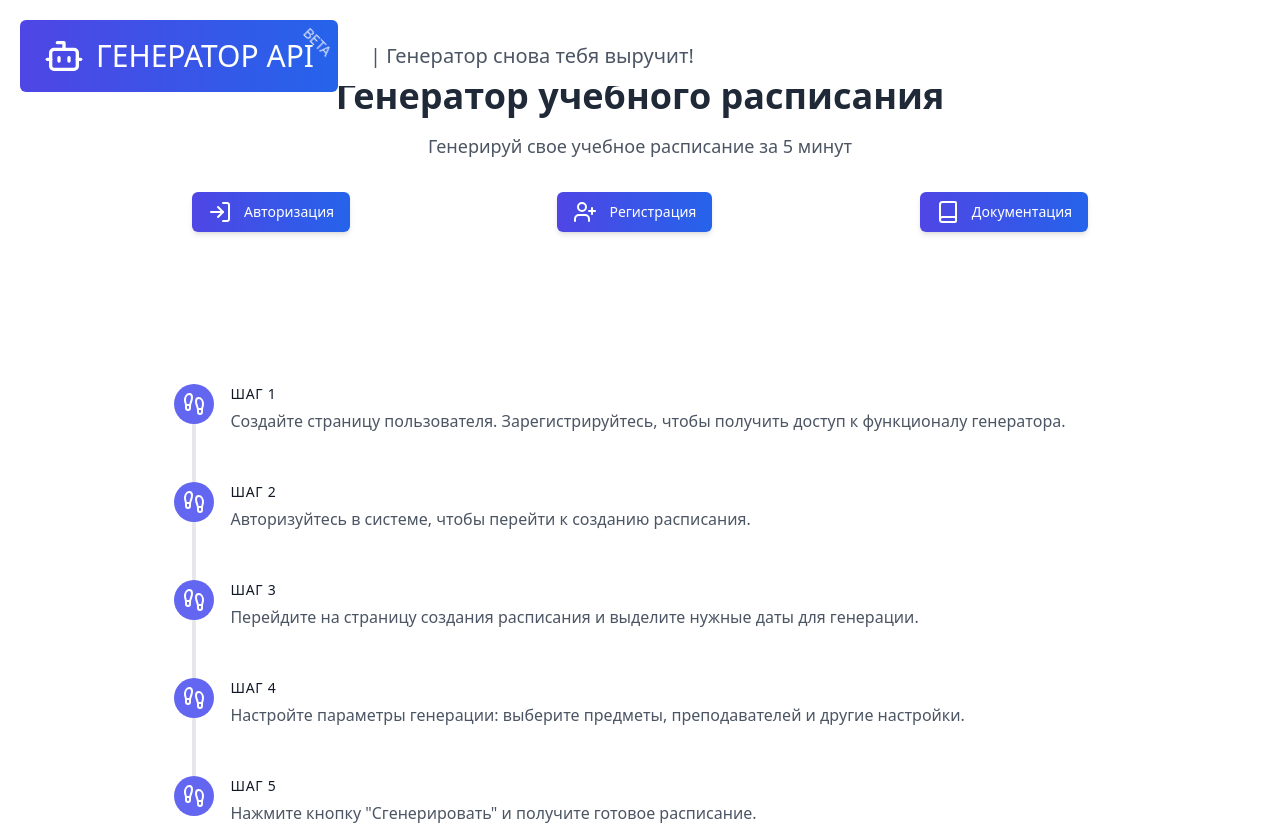
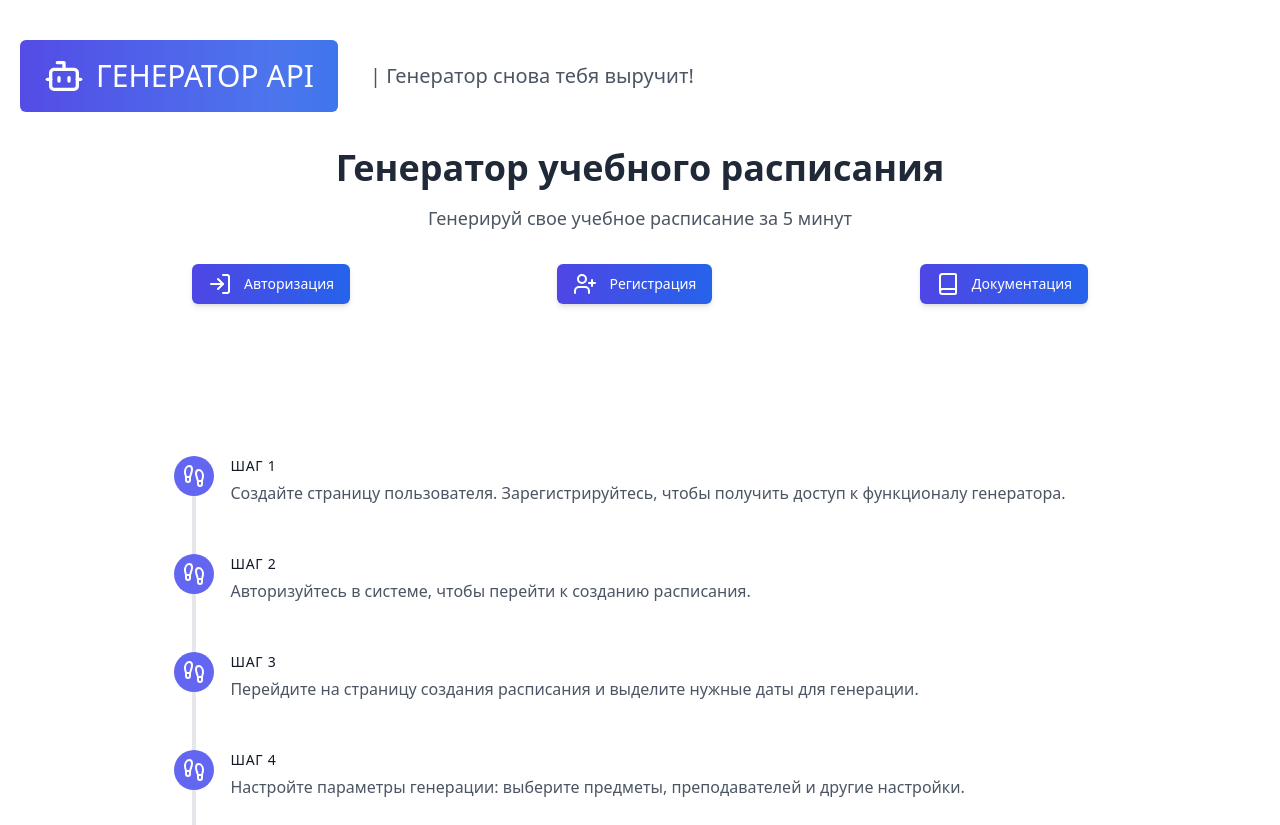
Before and after one commit to NistonT/schedule-generator, a Next.js app in the folder client/: page / in a window 1280 px wide. Shown: the top 825 px of the page. Built offline with nearby package versions, Linux system fonts and the light colour scheme.

Commit message:
header motion

```diff
--- a/client/package.json
+++ b/client/package.json
@@ -13,6 +13,7 @@
     "@tanstack/react-query-devtools": "^5.66.0",
     "axios": "^1.7.9",
     "jotai": "^2.12.0",
+    "motion": "^12.4.7",
     "next": "14.2.20",
     "react": "^18",
     "react-dom": "^18",
@@ -33,6 +34,7 @@
     "postcss": "^8",
     "sonner": "^1.7.4",
     "swiper": "^11.2.2",
+    "tailwind-scrollbar-hide": "^2.0.0",
     "tailwindcss": "^3.4.1",
     "typescript": "^5"
   }
--- a/client/src/app/globals.css
+++ b/client/src/app/globals.css
@@ -11,15 +11,6 @@
 			theme("colors.blue.500")
 		);
 		border-image-slice: 1;
-	}
-
-	.no-scrollbar::-webkit-scrollbar {
-		display: none;
-	}
-
-	.no-scrollbar {
-		-ms-overflow-style: none; /* IE и Edge */
-		scrollbar-width: none; /* Firefox */
 	}
 
 	.swiper-button-prev,
@@ -40,3 +31,39 @@
 		font-size: 20px;
 	}
 }
+
+::-webkit-scrollbar {
+	width: 8px;
+	height: 8px;
+	background: transparent;
+	border-radius: 0px;
+	border: 0px solid transparent;
+}
+
+::-webkit-scrollbar-track {
+	background: transparent;
+}
+
+::-webkit-scrollbar-thumb {
+	background: transparent;
+	border-radius: 0px;
+	border: 0px solid transparent;
+}
+
+::-webkit-scrollbar-thumb:hover {
+	background: transparent;
+}
+
+::-webkit-scrollbar-thumb:active {
+	background: transparent;
+	border-color: transparent;
+}
+
+::-webkit-scrollbar-track-piece {
+	background: transparent;
+}
+
+* {
+	scrollbar-color: transparent transparent;
+	scrollbar-width: thin;
+}
--- a/client/src/app/providers.tsx
+++ b/client/src/app/providers.tsx
@@ -2,6 +2,7 @@
 
 import { QueryClient, QueryClientProvider } from "@tanstack/react-query";
 import { ReactQueryDevtools } from "@tanstack/react-query-devtools";
+import { domAnimation, LazyMotion } from "motion/react";
 import { PropsWithChildren, useState } from "react";
 
 export function Providers({ children }: PropsWithChildren) {
@@ -17,9 +18,11 @@ export function Providers({ children }: PropsWithChildren) {
 	);
 
 	return (
-		<QueryClientProvider client={client}>
-			{children}
-			<ReactQueryDevtools initialIsOpen={false} />
-		</QueryClientProvider>
+		<>
+			<QueryClientProvider client={client}>
+				<LazyMotion features={domAnimation}>{children}</LazyMotion>
+				<ReactQueryDevtools initialIsOpen={false} />
+			</QueryClientProvider>
+		</>
 	);
 }
--- a/client/src/components/Header/index.tsx
+++ b/client/src/components/Header/index.tsx
@@ -1,30 +1,94 @@
+"use client";
 import { words } from "@/constants/words.constants";
 import { useWordsHeader } from "@/hook/useWordsHeader";
 import { Bot } from "lucide-react";
+import { motion } from "motion/react";
 import Link from "next/link";
+import { useEffect, useState } from "react";
 
 export const Header = () => {
-	const word = useWordsHeader(words);
+	const [headerText, setHeaderText] = useState("");
+	const [isVisible, setIsVisible] = useState(true);
+	const [prevScrollY, setPrevScrollY] = useState(0);
+
+	useEffect(() => {
+		const word = useWordsHeader(words);
+		let count = -1;
+
+		const interval = setInterval(() => {
+			if (count < word.length) {
+				count++;
+				setHeaderText(prev => prev + word.charAt(count));
+			} else {
+				clearInterval(interval);
+			}
+		}, 30);
+
+		return () => clearInterval(interval);
+	}, []);
+
+	useEffect(() => {
+		const handleScroll = () => {
+			const currentScrollY = window.scrollY;
+
+			if (currentScrollY > prevScrollY) {
+				setIsVisible(false);
+			} else {
+				// Прокрутка вверх
+				setIsVisible(true);
+			}
+
+			setPrevScrollY(currentScrollY);
+		};
+
+		window.addEventListener("scroll", handleScroll);
+		return () => {
+			window.removeEventListener("scroll", handleScroll);
+		};
+	}, [prevScrollY]);
 
 	return (
-		<header>
-			<div className='container mx-auto flex flex-wrap p-5 flex-col md:flex-row items-center mt-5 relative z-40'>
-				<div className='flex items-center fixed top-5'>
-					<Link
-						className='text-3xl px-6 py-4 text-white bg-gradient-to-r from-indigo-600 to-blue-600 rounded-md transition-all cursor-default flex items-center gap-3 relative'
-						href={"/"}
-					>
-						<Bot className='w-10 h-10' />
-						ГЕНЕРАТОР API
-						<div className='absolute right-1 top-1 rotate-45 text-[14px] text-white z-50 animate-pulse'>
-							BETA
-						</div>
-					</Link>
-					<span className='text-gray-600 text-xl bg-white py-4 px-8	'>
-						| {word}
+		<motion.header
+			initial={{ y: 0, opacity: 1 }}
+			animate={{
+				y: isVisible ? 0 : -100,
+				opacity: isVisible ? 1 : 0,
+			}}
+			transition={{
+				y: { type: "spring", stiffness: 100, damping: 20 },
+				opacity: { duration: 0.2 },
+			}}
+			className='relative w-full z-30'
+		>
+			<div className='container mx-auto flex flex-wrap p-5 flex-col md:flex-row items-center mt-5 relative'>
+				<motion.div
+					initial={{ opacity: 0 }}
+					whileInView={{ opacity: 1 }}
+					className='flex items-center top-5'
+				>
+					<motion.div className='relative text-3xl px-6 py-4 text-white bg-gradient-to-r from-indigo-600 to-blue-600 rounded-md transition-all cursor-default flex items-center gap-3 overflow-hidden'>
+						<Link className='flex items-center gap-3 relative z-10' href={"/"}>
+							<Bot className='w-10 h-10' />
+							ГЕНЕРАТОР API
+						</Link>
+
+						<motion.div
+							className='absolute inset-0 bg-[length:200%_200%] bg-gradient-to-r from-transparent via-white/15 to-transparent transform rotate-0'
+							animate={{
+								backgroundPosition: ["100% 100%", "-100% -100%"],
+							}}
+							transition={{
+								duration: 4,
+								repeat: Infinity,
+								ease: "linear",
+							}}
+						/>
+					</motion.div>
+					<span className='text-gray-600 text-xl bg-white py-4 px-8 transition-all'>
+						| {headerText}
 					</span>
-				</div>
+				</motion.div>
 			</div>
-		</header>
+		</motion.header>
 	);
 };
--- a/client/tailwind.config.ts
+++ b/client/tailwind.config.ts
@@ -14,7 +14,7 @@ const config: Config = {
 			},
 		},
 	},
-	plugins: [require("daisyui")],
+	plugins: [require("daisyui"), require("tailwind-scrollbar-hide")],
 	darkMode: "class",
 	daisyui: {
 		themes: ["light"],
```
Also changed, not shown: 1 other file (tests, documents, lock files or other folders).
